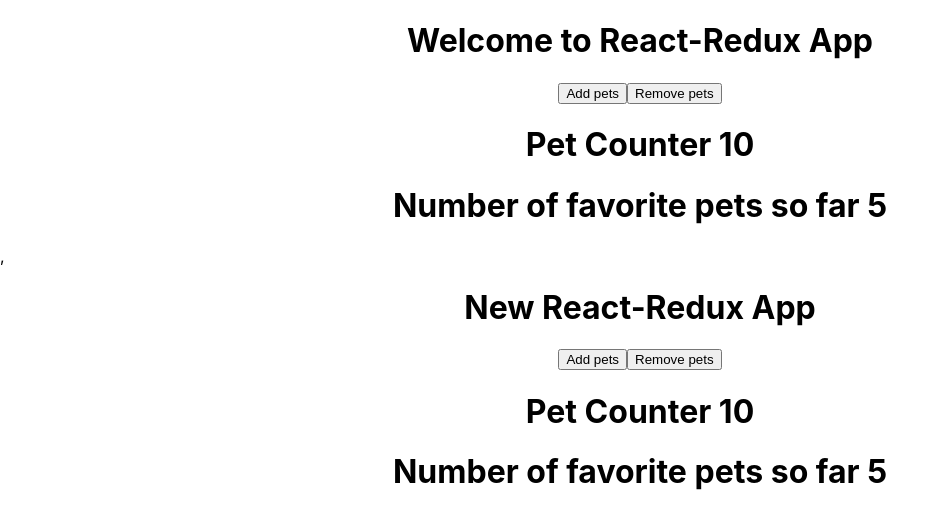
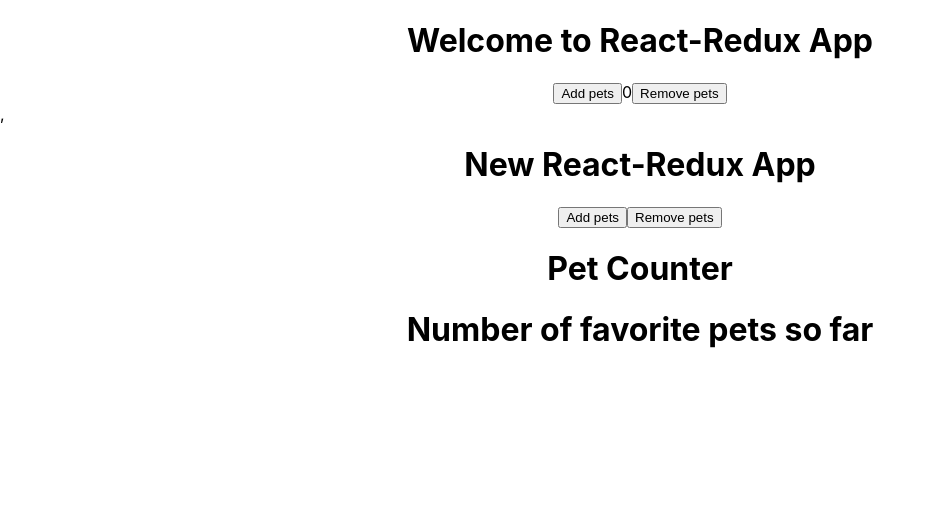
Before and after one commit to Dreezy305/Redux-app, a React (Create React App) app: page / in a window 1280 px wide. Shown: the top 528 px of the page, without its empty margins (0-948 px from the left). Built offline with nearby package versions, Linux system fonts and the light colour scheme.

Commit message:
working on reducer

```diff
--- a/package.json
+++ b/package.json
@@ -3,6 +3,7 @@
   "version": "0.1.0",
   "private": true,
   "dependencies": {
+    "@reduxjs/toolkit": "^1.6.1",
     "@testing-library/jest-dom": "^5.11.4",
     "@testing-library/react": "^11.1.0",
     "@testing-library/user-event": "^12.1.10",
--- a/src/App.js
+++ b/src/App.js
@@ -1,24 +1,23 @@
 import "./App.css";
 import { useSelector, useDispatch } from "react-redux";
-import { petIncrement, petDecrement } from "./actions/index";
-
+//import { petIncrement, petDecrement } from "./actions/index";
+import { decrement, increment } from "./counterSlice";
 // store: is the global state
 // action: defines what to do
 // reducer:  describes how an action changes from one state to another
 // dispatch: performs action to the reducer
 
 function App() {
-  const petCounter = useSelector((state) => state.petCounter);
-  const petFavorite = useSelector((state) => state.petFavorite);
-
+  //const petCounter = useSelector((state) => state.petCounter);
+  //const petFavorite = useSelector((state) => state.petFavorite);
+  const count = useSelector((state) => state.counter.value);
   const dispatch = useDispatch();
   return (
     <div className="App">
       <h1>Welcome to React-Redux App</h1>
-      <button onClick={() => dispatch(petIncrement(2))}>Add pets</button>
-      <button onClick={() => dispatch(petDecrement())}>Remove pets</button>
-      <h1>Pet Counter {petCounter}</h1>
-      <h1>Number of favorite pets so far {petFavorite}</h1>
+      <button onClick={() => dispatch(increment())}>Add pets</button>
+      <span>{count}</span>
+      <button onClick={() => dispatch(decrement())}>Remove pets</button>
     </div>
   );
 }
--- /dev/null
+++ b/src/counterSlice.js
@@ -0,0 +1,24 @@
+import { createSlice } from "@reduxjs/toolkit";
+
+export const counterSlice = createSlice({
+  name: "counter",
+  initialState: {
+    value: 0,
+  },
+  reducers: {
+    increment: (state) => {
+      state.value += 1;
+    },
+    decrement: (state) => {
+      state.value -= 1;
+    },
+    incrementByAmount: (state, action) => {
+      state.value += action.payload;
+    },
+  },
+});
+
+// Action creators are generated for each case reducer function
+export const { increment, decrement, incrementByAmount } = counterSlice.actions;
+
+export default counterSlice.reducer;
--- a/src/index.js
+++ b/src/index.js
@@ -3,8 +3,9 @@
 import "./index.css";
 import App from "./App";
 import NewApp from "./NewApp";
-import { createStore } from "redux";
-import reducers from "./reducer/index";
+//import { createStore } from "redux";
+//import reducers from "./reducer/index";
+import store from "./store";
 import { Provider } from "react-redux";
 
 // store: is the global state
@@ -12,10 +13,10 @@
 //
 // reducer:  describes how an action changes from one state to another, it checks which action is called and modifies the store based on it
 //
-const store = createStore(
-  reducers,
-  window.__REDUX_DEVTOOLS_EXTENSION__ && window.__REDUX_DEVTOOLS_EXTENSION__()
-);
+//const store = createStore(
+//  reducers,
+//  window.__REDUX_DEVTOOLS_EXTENSION__ && window.__REDUX_DEVTOOLS_EXTENSION__()
+//);
 
 // store.subscribe(() => console.log(store.getState()));
 
--- a/src/store.js
+++ b/src/store.js
@@ -1,5 +1,8 @@
 import { configureStore } from "@reduxjs/toolkit";
+import counterReducer from "./counterSlice";
 
 export default configureStore({
-  reducer: {},
+  reducer: {
+    counter: counterReducer,
+  },
 });
```
Also changed, not shown: 2 other files (tests, documents, lock files or other folders).
